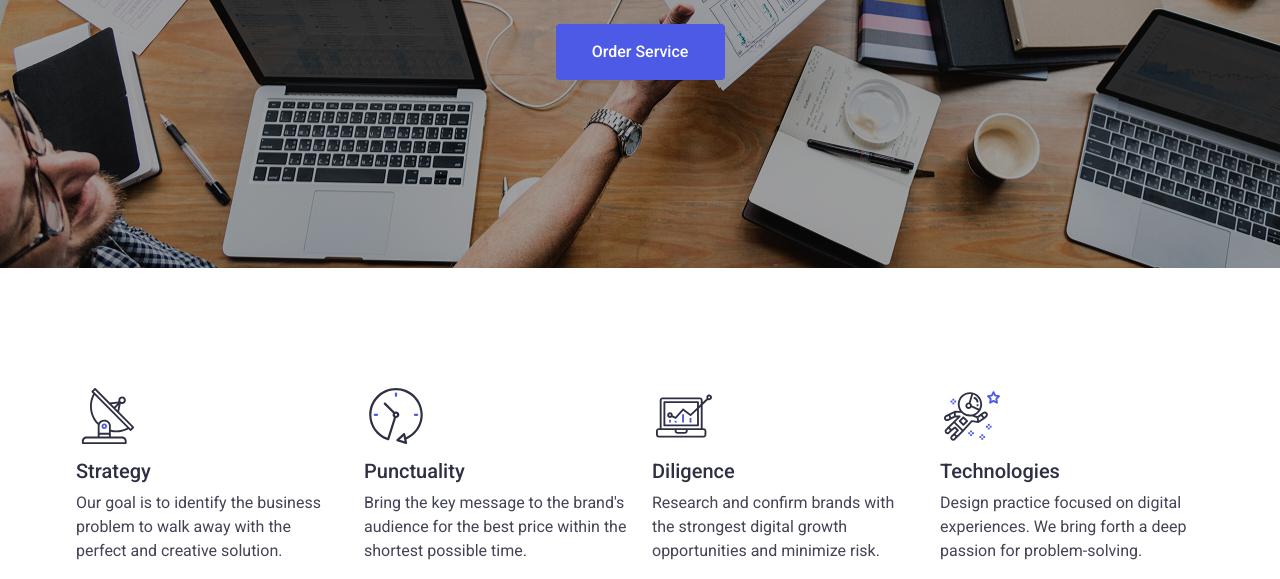
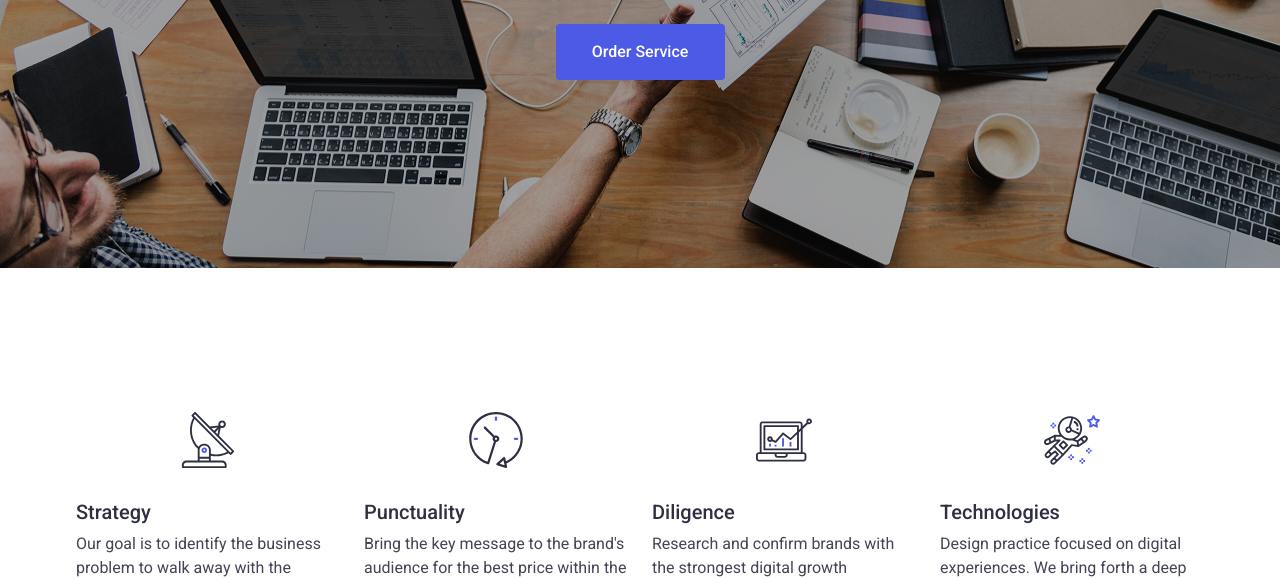
Before and after one commit to Ravehell/hw04-solo, a plain HTML site: page index.html in a window 1280 px wide. Shown: the part 404-983 px from the top of the page. Drawn offline with nearby package versions, Linux system fonts and the light colour scheme.

Commit message:
add div-options-icon

```diff
--- a/css/styles.css
+++ b/css/styles.css
@@ -340,6 +340,13 @@ button {
   color: #ffffff;
   border: 1px solid transparent;
 }
+.div-options-icon {
+  display: flex;
+  width: 264px;
+  height: 112px;
+  justify-content: center;
+  align-items: center;
+}
 .options-item {
 }
 .options-icon {
--- a/index.html
+++ b/index.html
@@ -71,9 +71,11 @@
           <h2 class="visually-hidden">Options</h2>
           <ul class="ul-options">
             <li class="options-item">
+              <div class="div-options-icon">
                 <svg class="options-icon" width="64" height="64">
                   <use href="./sprite.svg#icon-antenna"></use>
                 </svg>
+              </div>
               <h3 class="options-list">Strategy</h3>
               <p class="options-text">
                 Our goal is to identify the business problem to walk away with
@@ -81,9 +83,11 @@
               </p>
             </li>
             <li class="options-item">
+              <div class="div-options-icon">
                 <svg class="options-icon" width="64" height="64">
                   <use href="./sprite.svg#icon-clock"></use>
                 </svg>
+              </div>
               <h3 class="options-list">Punctuality</h3>
               <p class="options-text">
                 Bring the key message to the brand's audience for the best price
@@ -91,9 +95,11 @@
               </p>
             </li>
             <li class="options-item">
+              <div class="div-options-icon">
                 <svg class="options-icon" width="64" height="64">
                   <use href="./sprite.svg#icon-diagram"></use>
                 </svg>
+              </div>
               <h3 class="options-list">Diligence</h3>
               <p class="options-text">
                 Research and confirm brands with the strongest digital growth
@@ -101,9 +107,11 @@
               </p>
             </li>
             <li class="options-item">
+              <div class="div-options-icon">
                 <svg class="options-icon" width="64" height="64">
                   <use href="./sprite.svg#icon-astronaut"></use>
                 </svg>
+              </div>
               <h3 class="options-list">Technologies</h3>
               <p class="options-text">
                 Design practice focused on digital experiences. We bring forth a
```
Lines whose indentation alone changed are shown as unchanged.
